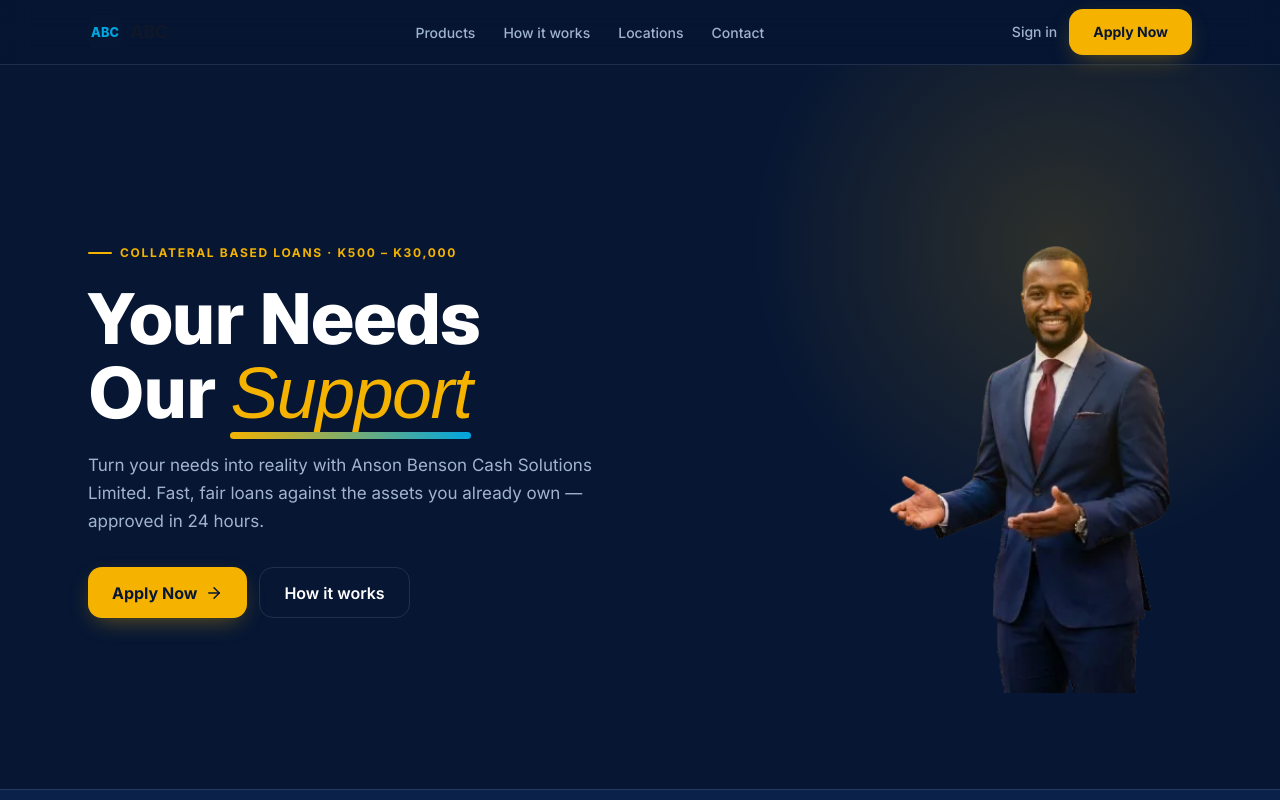
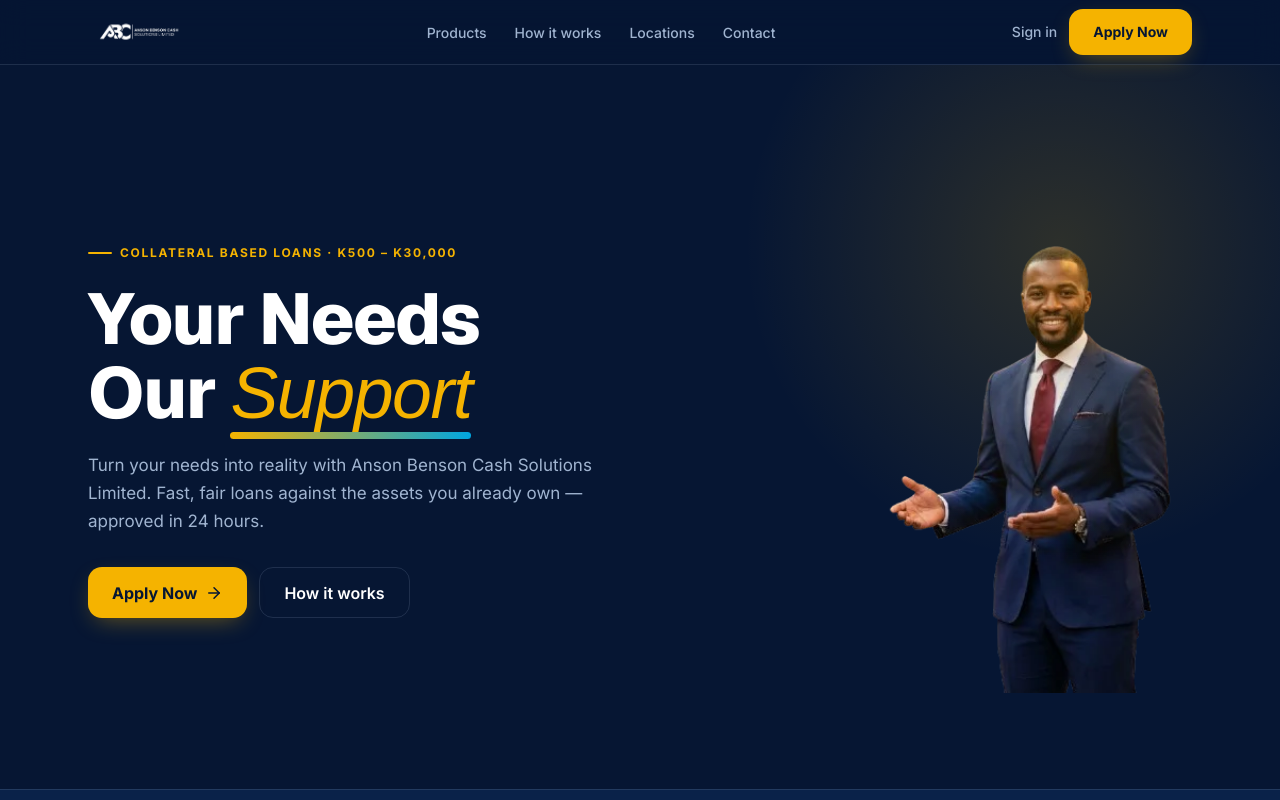
Before and after one commit to seantinashenyakutira-whatsblade/benson-anson-loan-management, a Next.js app: page / in a window 1280 px wide. Shown: the top 800 px of the page. Built offline with nearby package versions, Linux system fonts and the light colour scheme; no server answers; the database is empty; a web font is replaced by a local one.

Commit message:
stage-2.6-task-3-logo: landing header/footer always render /branding/logo.png

```diff
--- a/src/app/(marketing)/components/chrome.tsx
+++ b/src/app/(marketing)/components/chrome.tsx
@@ -1,7 +1,6 @@
 'use client';
 
 import Link from 'next/link';
-import { BrandMark } from '@/components/layout/brand-mark';
 import { useApply } from '@/components/marketing/apply-provider';
 import { Phone, Mail, MapPin, ArrowRight } from 'lucide-react';
 import type { BusinessInfo } from './use-business';
@@ -13,7 +12,8 @@
     <header className="lp-header">
       <div className="mx-auto flex h-16 max-w-6xl items-center justify-between gap-4 px-4 sm:px-6">
         <Link href="/" className="flex shrink-0 items-center gap-2">
-          <BrandMark variant="full" height={34} />
+          {/* eslint-disable-next-line @next/next/no-img-element */}
+          <img src="/branding/logo.png" alt="Anson Benson Cash Solutions" style={{ height: 34, width: 'auto' }} />
         </Link>
 
         <nav className="hidden items-center gap-7 md:flex">
@@ -41,7 +41,8 @@
     <footer id="contact" className="lp-footer">
       <div className="mx-auto grid max-w-6xl gap-10 px-4 py-14 sm:grid-cols-2 sm:px-6 lg:grid-cols-4">
         <div>
-          <BrandMark variant="full" height={38} />
+          {/* eslint-disable-next-line @next/next/no-img-element */}
+          <img src="/branding/logo.png" alt="Anson Benson Cash Solutions" style={{ height: 38, width: 'auto' }} />
           <p className="mt-4 max-w-xs text-sm leading-relaxed text-[#a0b4d0]">
             Turn your needs into reality with Anson Benson Cash Solutions Limited — your
             trusted partner for fair, collateral-backed loans.
```
